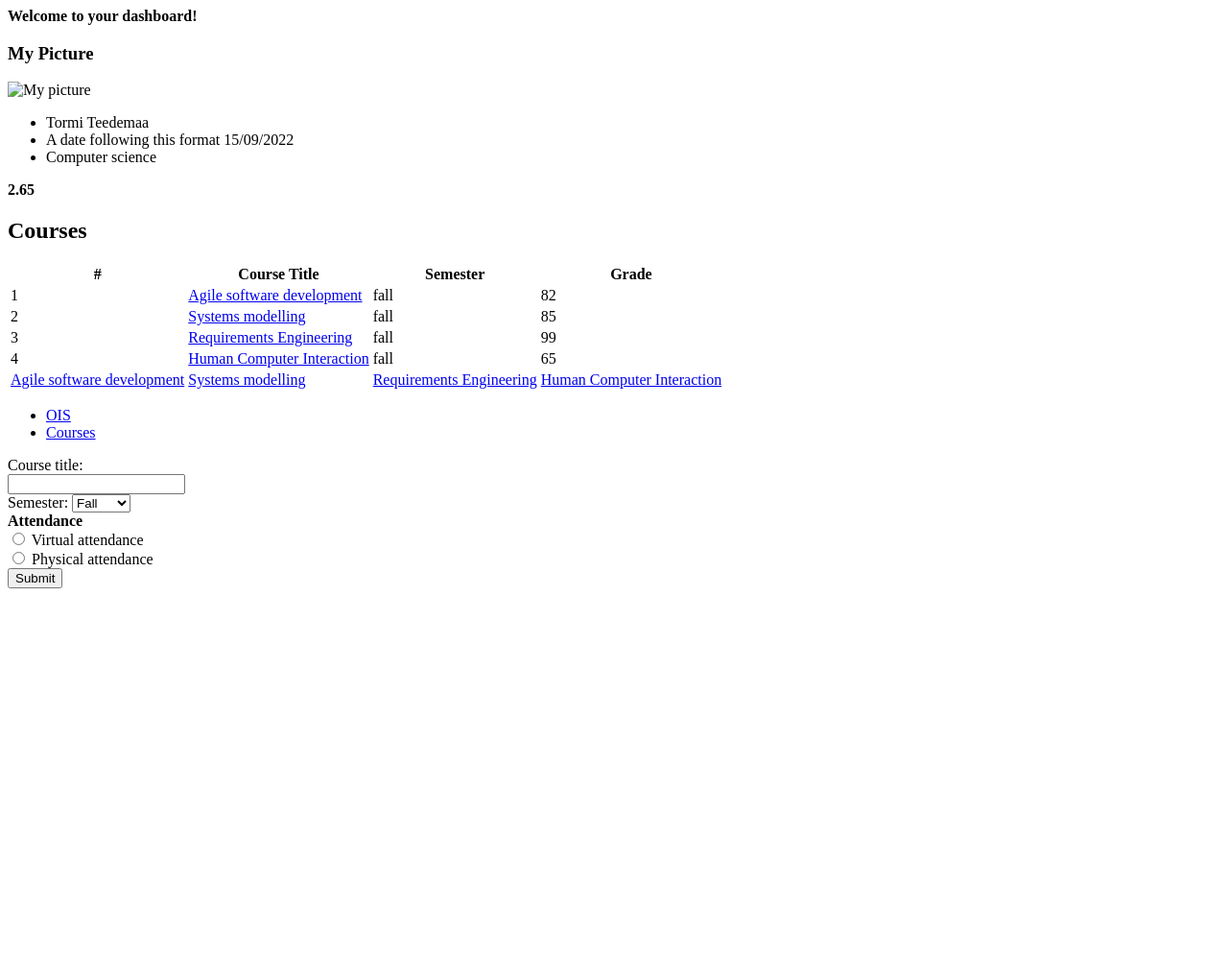
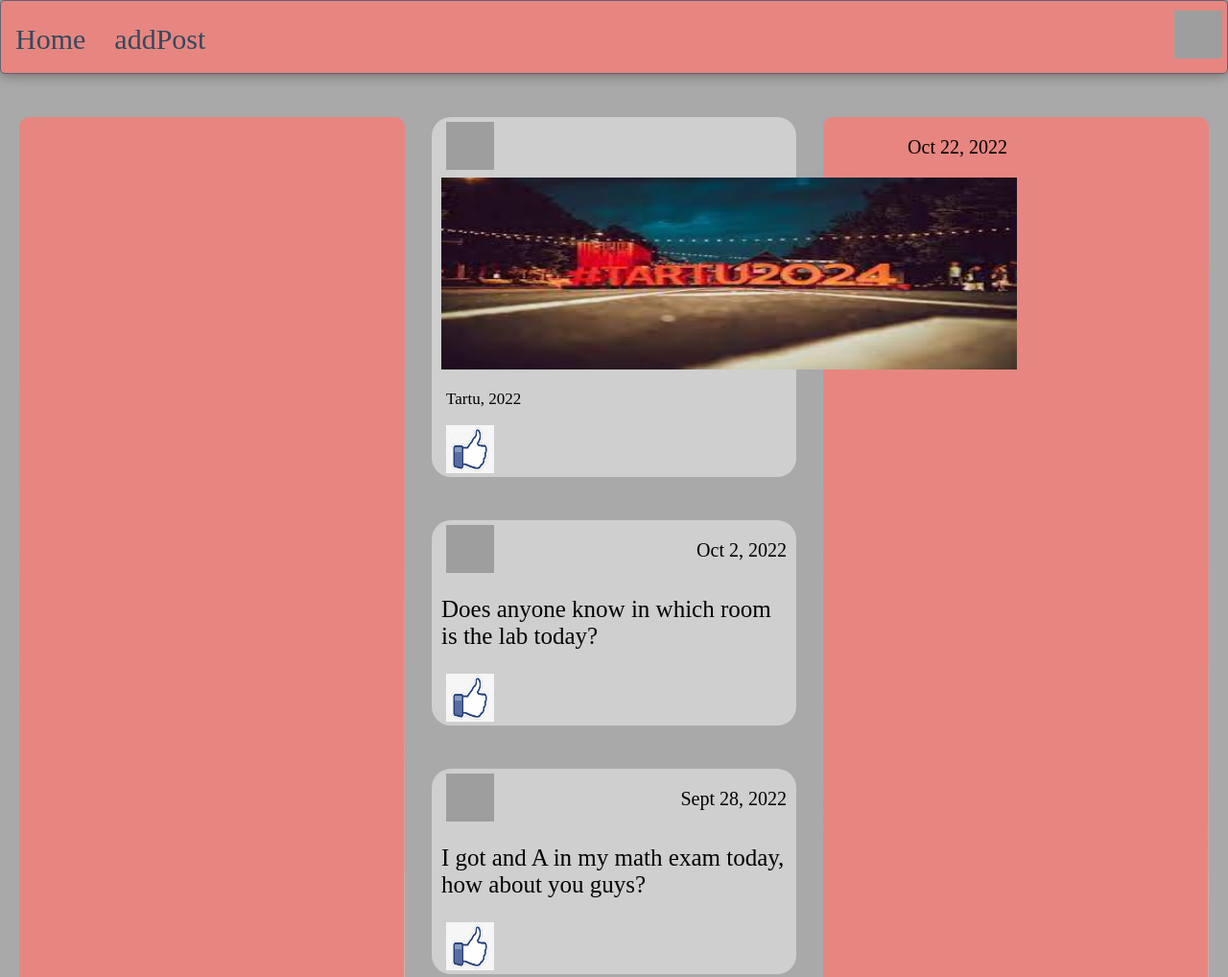
Before and after one commit to tormiteedemaa/Homework-1, a plain HTML site: page index.html in a window 1280 px wide. Shown: the top 1018 px of the page at 96% size. Before the commit the page ends 800 px from the top, so only its background shows below. Drawn offline with Linux system fonts and the light colour scheme; grey boxes are pictures that could not be loaded.

Commit message:
index.html file

```diff
--- a/index.html
+++ b/index.html
@@ -1,106 +1,79 @@
 <!DOCTYPE html>
+
 <html lang="en">
+
  <head>
-    <meta charset="UTF-8">
-    <meta name="viewport" content="width=device-width, initial-scale=1.0">
-    <link rel="icon" href="res/images/favicon.ico">
-    <title>My Dashboard</title>
+        <link href="res/css/style.css" type="text/css" rel="stylesheet">
     </head>
     <body>
-<header>
-    <strong>Welcome to your dashboard!</strong>
+
+	<header class="header">
+        <ul class="nav">
+            <li><a href="#">Home</a></li>
+            <li><a href="#">addPost</a></li>
+
+        </ul>
+
+        <a class="logo" href="#"><img src="https://moodle.ut.ee/theme/image.php/classic_ut/core/1664784034/u/f1" width="50" height="50" alt="My picture"></a>
     </header>
+	<div class="left"></div>
 
-<section>
+   <hr class="rounded">
+   <hr class="rounded2">
+
+	<div class="wrapper">
 	<div>
-		 <h3>My Picture</h3>
-        <img src="res/images/me.png" width="128" height="128" alt="My picture">
+	<a class="logo2" href="#"><img src="https://moodle.ut.ee/theme/image.php/classic_ut/core/1664784034/u/f1" width="50" height="50" alt="My picture"></a>
+	<p id= "posttekst">Oct 22, 2022</p><br><br><br>
+	<a id="pilt" href="#"><img src="res/images/tartu2024.png" width="600" height="200" alt="Tartupicture" ></a>
+	<p id= "aluminetekst">Tartu, 2022</p><br><br><br>
+	<a id="likebutton" href="#"><img src="res/images/like.jpg" width="50" height="50" alt="likebutton" ></a>
 	</div>
+	</div>
+
+	<div class="wrapper2">
 	<div>
-        <ul>
-            <li>Tormi Teedemaa</li>
-            <li> A date following this format 15/09/2022</li>
-            <li> Computer science </li>
-        </ul>
+	<a class="logo2" href="#"><img src="https://moodle.ut.ee/theme/image.php/classic_ut/core/1664784034/u/f1" width="50" height="50" alt="My picture"></a>
+	<p id= "posttekst">Oct 2, 2022</p><br><br><br>
+	<p id= "tekst">Does anyone know in which room is the lab today?</p>
+	<a id="likebutton" href="#"><img src="res/images/like.jpg" width="50" height="50" alt="likebutton" ></a>
 	</div>
+	</div>
+
+	<div class="wrapper2">
 	<div>
-        <strong>2.65</strong>
+	<a class="logo2" href="#"><img src="https://moodle.ut.ee/theme/image.php/classic_ut/core/1664784034/u/f1" width="50" height="50" alt="My picture"></a>
+	<p id= "posttekst">Sept 28, 2022</p><br><br><br>
+	<p id= "tekst">I got and A in my math exam today, how about you guys?</p>
+	<a id="likebutton" href="#"><img src="res/images/like.jpg" width="50" height="50" alt="likebutton" ></a>
 	</div>
-</section>
+	</div>
 
-<section>
-    <h1>Courses</h1>
-    <table>
-        <thead>
-        <tr>
-            <th>#</th>
-            <th>Course Title</th>
-            <th>Semester</th>
-            <th>Grade</th>
-        </tr>
-        </thead>
-        <tbody>
-        <tr>
+	<div class="wrapper">
+	<div>
+	<a class="logo2" href="#"><img src="https://moodle.ut.ee/theme/image.php/classic_ut/core/1664784034/u/f1" width="50" height="50" alt="My picture"></a>
+	<p id= "posttekst">Sept 19, 2022</p><br><br><br>
+	<a id="pilt" href="#"><img src="res/images/vacation.jpg" width="600" height="200" alt="Vacationpicture" ></a>
+	<p id= "aluminetekst">Bali, 2022</p><br><br><br>
+	<a id="likebutton" href="#"><img src="res/images/like.jpg" width="50" height="50" alt="likebutton" ></a>
+	</div>
+	</div>
 
-            <td>1</td>
-            <td> <a href="https://courses.cs.ut.ee/2022/ASD/fall" target="_blank">Agile software development</a></td>
-            <td>fall</td>
-            <td>82</td>
-        </tr>
-        <tr>
-            <td>2</td>
-            <td> <a href="https://courses.cs.ut.ee/2022/systemsmodelling/fall" target="_blank">Systems modelling</a></td>
-            <td>fall</td>
-            <td>85</td>
-        </tr>
-        <tr>
-            <td>3</td>
-            <td> <a href="https://courses.cs.ut.ee/2022/RE/fall" target="_blank">Requirements Engineering</a></td>
-            <td>fall</td>
-            <td>99</td>
-        </tr>
-        <tr>
-            <td>4</td>
-            <td> <a href="https://courses.cs.ut.ee/2022/HCI/fall" target="_blank">Human Computer Interaction</a></td>
-            <td>fall</td>
-            <td>65</td>
-        </tr>
-		<tfoot>
-		<tr>
-		 <td> <a href="https://courses.cs.ut.ee/2022/ASD/fall" target="_blank">Agile software development</a></td>
-		  <td> <a href="https://courses.cs.ut.ee/2022/systemsmodelling/fall" target="_blank">Systems modelling</a></td>
-		   <td> <a href="https://courses.cs.ut.ee/2022/RE/fall" target="_blank">Requirements Engineering</a></td>
-        <td> <a href="https://courses.cs.ut.ee/2022/HCI/fall" target="_blank">Human Computer Interaction</a></td>
-		</tr>
+	<div class="wrapper3">
+	<div>
+	<a class="logo2" href="#"><img src="https://moodle.ut.ee/theme/image.php/classic_ut/core/1664784034/u/f1" width="50" height="50" alt="My picture"></a>
+	<p id= "posttekst">Sept 10, 2022</p><br><br><br>
+	<p id= "tekst">Does anyone know where to get cheap airline tickets to Bali?</p>
+	<a id="likebutton" href="#"><img src="res/images/like.jpg" width="50" height="50" alt="likebutton" ></a>
+	</div>
+	</div>
 
-		</tfoot>
-    </table>
-</section>
-<footer>
-    <ul>
-        <li>
-            <a href="https://ois2.ut.ee/" target="_blank">OIS</a>
-        </li>
-        <li>
-            <a href="https://courses.cs.ut.ee/" target="_blank">Courses</a>
-        </li>
-    </ul>
-</footer>
-<form>
- <label for="Ctitle">Course title:</label><br>
- <input type="text" id="Ctitle" name="Ctitle"><br>
-  <label for="Semester">Semester:</label>
-  <select id="Semester" name="Semester">
-    <option value="Fall">Fall</option>
-    <option value="Spring">Spring</option>
-  </select>
-  <br>
-  <b>Attendance</b><br>
-  <input type="radio" id="Virtual" name="Attendance" value="Virtual">
-  <label for="Virtual">Virtual attendance</label><br>
-  <input type="radio" id="physical" name="Attendance" value="physical">
-  <label for="physical">Physical attendance</label><br>
-   <input type="submit" value="Submit">
-</form>
+
+
+
+
+
+
+
+
 </body>
-</html>
--- /dev/null
+++ b/res/css/style.css
@@ -0,0 +1,220 @@
+{
+    font-family: sans-serif;
+    box-sizing: border-box;
+
+  }
+
+body {
+    margin: 0;
+	background-color: #A9A9A9;
+}
+ul {
+    margin: 0;
+    padding: 0;
+    list-style: none;
+     /*
+       list-style: none = No marker is shown
+     */
+    }
+
+a {
+    color: #34495e;
+    text-decoration: none;
+    }
+#posttekst {
+	font-size: 20px;
+	float:right;
+	margin-right:10px;
+}
+#aluminetekst {
+	font-size: 17px;
+	float:left;
+	margin-left:15px;
+}
+#likebutton{
+	float:left;
+	margin-left:15px;
+}
+#pilt{
+  display: block;
+  margin-left: 10px;
+  margin-right: auto;
+  width: 100%;
+}
+#tekst {
+	display: block;
+  font-size: 25px;
+  margin-left: 10px;
+  margin-right: 10px;
+
+}
+.logo {
+    margin: 0;
+    font-size: 1.1em;
+	margin-right:5px;
+      }
+.logo2 {
+	float:left;
+	margin-left: 15px;
+	margin-top: 5px;
+      }
+.header {
+    padding-top: .5em;
+    padding-bottom: .5em;
+    border: 1px solid #646174;
+    background-color: #E78680 ;
+    box-shadow: 0px 0px 14px 0px #645D5A;
+	border-radius: 5px;
+	display:flex;
+	flex-direction: row;
+    justify-content: space-between;
+	align-items: flex-end;
+}
+.nav {
+    margin-top: 5px;
+     }
+.nav a {
+    padding: 10px 15px;
+    text-align: center;
+    display: block;
+    color: #34495e;
+    font-size: 30px;
+       }
+.nav a:hover {
+    background-color: #CCC0BB;
+    color: #092747;
+	border-radius: 10px;
+             }
+@media (min-width: 800px) {
+    .header,
+    .nav {
+        display: flex;
+    }
+    .header {
+        flex-direction: column;
+        align-items: center;
+    }
+	hr.rounded {
+	  border-top: 1700px solid #E78680;
+	  border-radius: 10px;
+	  border-bottom: 150px;
+	  margin-top: 45px;
+	  margin-right: 20px;
+	  width:100px;
+	  float:right;
+}
+	hr.rounded2 {
+	  border-top: 1700px solid #E78680;
+	  border-radius: 10px;
+	  border-bottom: 150px;
+	  margin-top: 45px;
+	  margin-left: 20px;
+	  width:100px;
+	  float:left;
+	}
+	.wrapper {
+	   display: flex;
+	   flex-direction: row;
+	   margin-top: 45px;
+	   background-color:#CFCFCF;
+	   margin-right: 140px;
+	   margin-left: 140px;
+	   border-radius: 20px;
+
+	}
+	.wrapper2 {
+	   display: flex;
+	   flex-direction: row;
+	   margin-top: 45px;
+	   background-color:#CFCFCF;
+	   margin-right: 140px;
+	   margin-left: 140px;
+	   border-radius: 20px;
+
+	}
+	.wrapper3 {
+	   display: flex;
+	   flex-direction: row;
+
+	   margin-top: 45px;
+	   background-color:#CFCFCF;
+	   margin-right: 140px;
+	   margin-left: 140px;
+	   border-radius: 20px;
+
+}
+
+
+
+
+
+
+
+}
+
+    /*
+     Applies when the browser's width is 1000px wide or wider:
+     */
+
+@media (min-width: 1000px) {
+    .header {
+        flex-direction: row;
+        justify-content: space-between;
+    }
+
+hr.rounded {
+  border-top: 1700px solid #E78680;
+  border-radius: 10px;
+  border-bottom: 150px;
+  margin-top: 45px;
+  margin-right: 20px;
+  width:400px;
+  float:right;
+}
+hr.rounded2 {
+  border-top: 1700px solid #E78680;
+  border-radius: 10px;
+  border-bottom: 150px;
+  margin-top: 45px;
+  margin-left: 20px;
+  width:400px;
+  float:left;
+}
+
+ .wrapper {
+   display: flex;
+   flex-direction: row;
+   margin-top: 45px;
+   background-color:#CFCFCF;
+   margin-right: 450px;
+   margin-left: 450px;
+   border-radius: 20px;
+   grid-column-gap: 50px;
+}
+.wrapper2 {
+   display: flex;
+   flex-direction: row;
+   margin-top: 45px;
+   background-color:#CFCFCF;
+   margin-right: 450px;
+   margin-left: 450px;
+   border-radius: 20px;
+
+}
+.wrapper3 {
+   display: flex;
+   flex-direction: row;
+
+   margin-top: 45px;
+   background-color:#CFCFCF;
+   margin-right: 450px;
+   margin-left: 450px;
+   border-radius: 20px;
+
+}
+@media (max-width: 500px) {
+
+    .grid{
+        grid-template-columns: auto;
+    }
+}
```
Also changed, not shown: res/images/like.jpg (added), res/images/tartu2024.png (added), res/images/vacation.jpg (added). Lines whose indentation alone changed are shown as unchanged.
